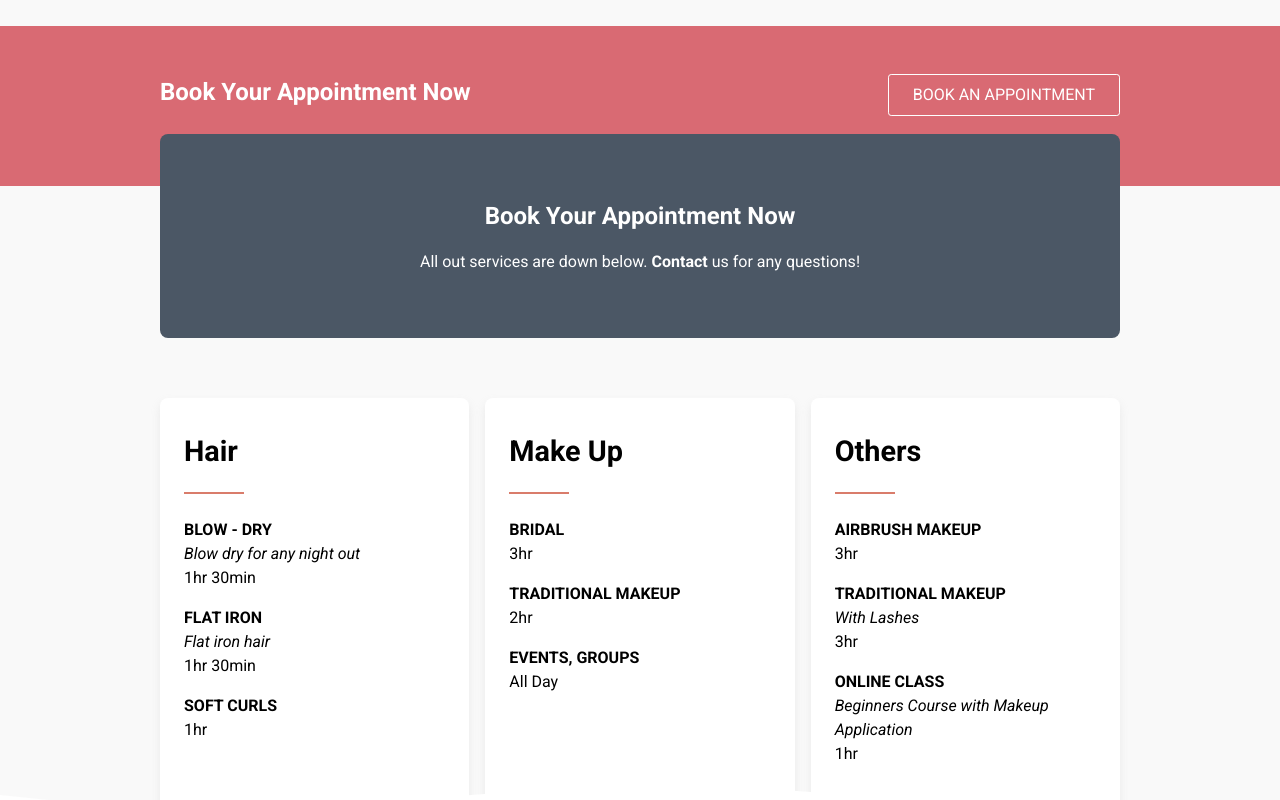
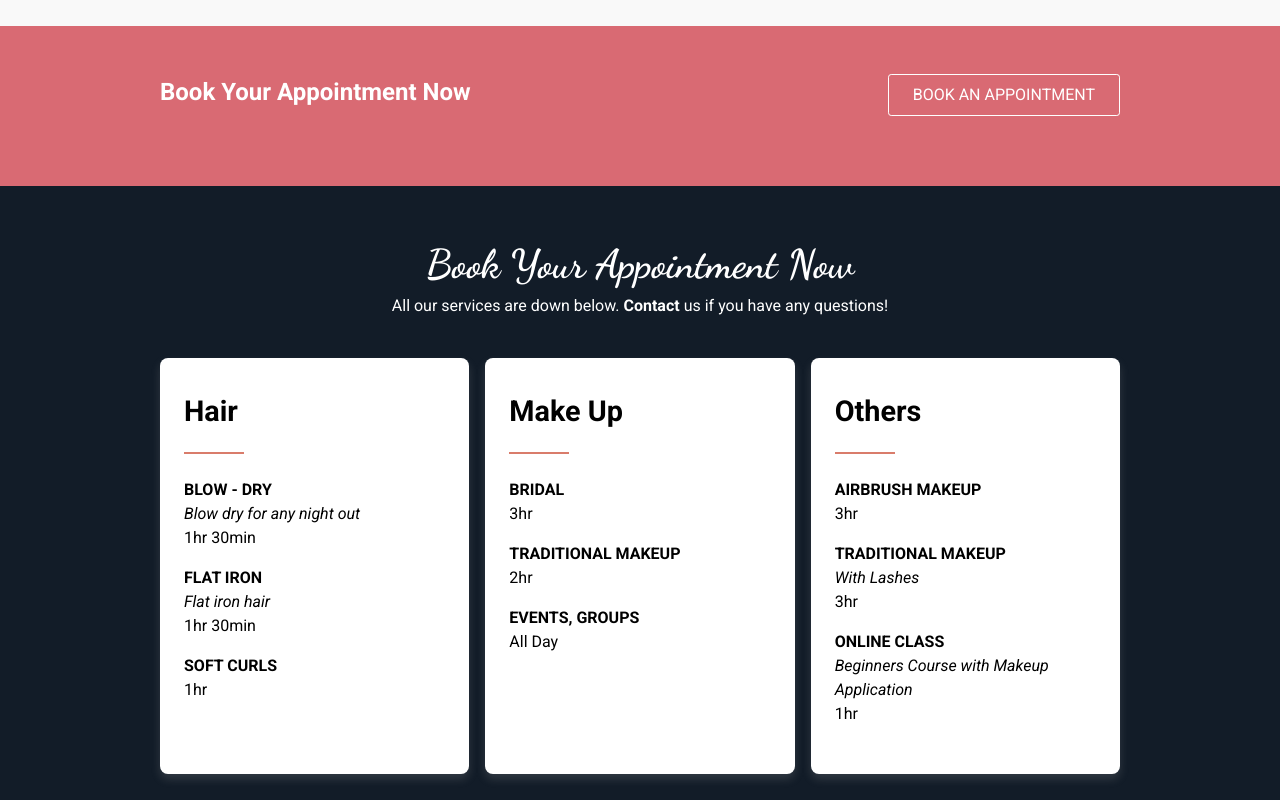
Before and after one commit to reactivicky/abi-parlour, a React (Vite) app: page / in a window 1280 px wide. Shown: the part 1880-2680 px from the top of the page. Built offline with nearby package versions, Linux system fonts and the light colour scheme.

Commit message:
fixed fonts and styles

```diff
--- a/index.html
+++ b/index.html
@@ -21,7 +21,7 @@
     href="https://fonts.googleapis.com/css2?family=Roboto:ital,wght@0,100;0,300;0,400;0,500;0,700;0,900;1,100;1,300;1,400;1,500;1,700;1,900&display=swap"
     rel="stylesheet">
   <link href="https://fonts.googleapis.com/css2?family=Dancing+Script:wght@400..700&display=swap" rel="stylesheet">
-  <title>Vite + React</title>
+  <title>AV Bridal Makeup</title>
 </head>
 
 <body>
--- a/src/components/BeautySolutions/index.jsx
+++ b/src/components/BeautySolutions/index.jsx
@@ -13,9 +13,9 @@ const BeautySolutions = () => {
   return (
     <Container>
       <TextContainer className="clr_white">
-        <SectionHeading>Book Your Appointment Now</SectionHeading>
+        <SectionHeading  className="dancing-script-bold">Book Your Appointment Now</SectionHeading>
         <p>
-          All out services are down below. <b>Contact</b> us for any questions!
+          All our services are down below. <b>Contact</b> us if you have any questions!
         </p>
       </TextContainer>
 
--- a/src/components/BeautySolutions/style.js
+++ b/src/components/BeautySolutions/style.js
@@ -1,9 +1,8 @@
 import styled from "@emotion/styled";
 
 export const Container = styled.div`
-  height: 80vh;
-  background: #f9f9f9;
-  padding: 3rem 10rem 0;
+  background: #121c28;
+  padding: 3rem 10rem 3rem;
   position: relative;
 
   .curve {
@@ -41,21 +40,15 @@ export const Container = styled.div`
 `;
 
 export const TextContainer = styled.div`
-  background-color: #4b5765;
   text-align: center;
-  padding: 4rem;
-  border-radius: 0.5rem;
-  position: relative;
-  top: -100px;
-
-  @media (max-width: 1074px) {
-    padding: 2rem;
+  margin: 0 0 5rem;
+  @media (max-width: 1200px) {
+    margin: 3rem 0 2rem;
   }
 `;
 
 export const SectionHeading = styled.h3`
-  font-size: 1.5rem;
-  margin-bottom: 1rem;
+  font-size: 2.5rem;
 `;
 
 export const CardContainer = styled.div`
```
